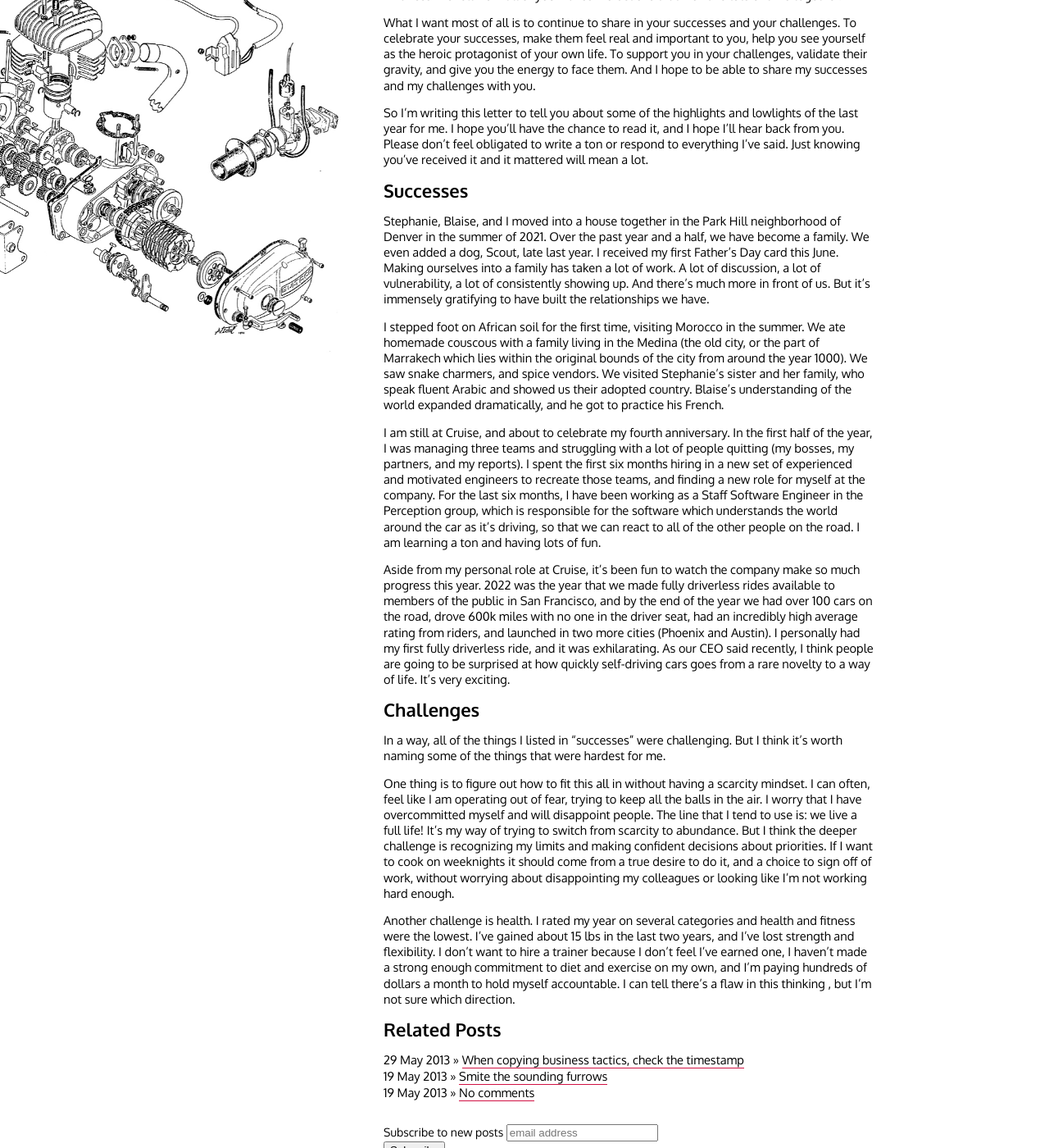
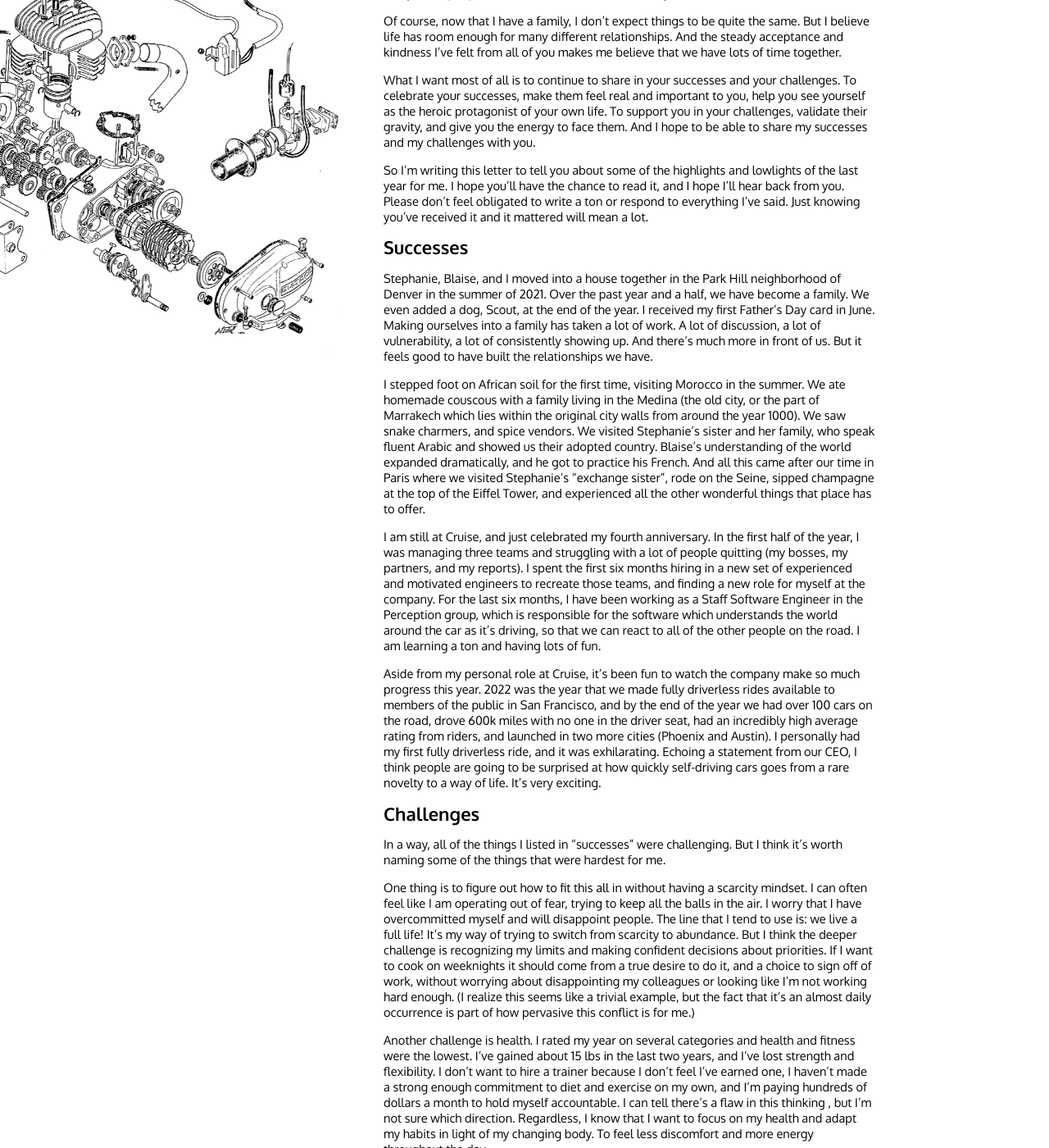
Before and after one commit to davidcrawford/davidcrawford.github.io, a Jekyll site: the page built from _posts/2023-01-22-reflections-on-2022.md, in a window 1280 px wide and 1400 px high, scrolled down 489 px. Shown: the whole window at 82% size. Built offline with Jekyll 4.4.1, drawn with Linux system fonts in a browser that asks for light colours; Markdown is read by kramdown in place of the engine named in the settings; comment, search, counter and statistics services are not loaded; some of the changed text lies outside the part shown.

Commit message:
Edits to 2022 reflections

```diff
--- a/_posts/2023-01-22-reflections-on-2022.md
+++ b/_posts/2023-01-22-reflections-on-2022.md
@@ -1,16 +1,20 @@
 ---
 layout: post
 title: Reflections on 2022
-snippet: A letter to friends and family
+snippet: A letter to the friends I've been missing
 ---
 
 # Reflections on 2022
+
+I sent this letter to friends around New Years of 22/23.  It's as comprehensive a summary of my life as I've written since I turned 30, so I thought I'd ressurect my blog and put it up here.
+
+---
 
 Dear friends,
 
 I miss you!  If you’re receiving this, it’s because I’ve been thinking of you, and I want to connect more.
 
-In 2020, I moved to Denver, committed to my relationship with Stephanie and Blaise, and the three of us locked ourselves in our home like the rest of the world.  Since then, I’ve never fully recovered my connections to the many other people I love who live around the country and the world.
+In 2020, I moved to Denver, committed to my relationship with Stephanie and Blaise, and then the three of us locked ourselves in our home and started spraying our groceries with Lysol like the rest of the world.  Since then, I’ve never fully recovered my connections to the many other people I love who live around the country and the world.
 
 Of course, now that I have a family, I don’t expect things to be quite the same.  But I believe life has room enough for many different relationships.  And the steady acceptance and kindness I’ve felt from all of you makes me believe that we have lots of time together.
 
@@ -20,19 +24,24 @@
 
 ## Successes
 
-Stephanie, Blaise, and I moved into a house together in the Park Hill neighborhood of Denver in the summer of 2021.  Over the past year and a half, we have become a family.  We even added a dog, Scout, late last year.  I received my first Father’s Day card this June.  Making ourselves into a family has taken a lot of work.  A lot of discussion, a lot of vulnerability, a lot of consistently showing up.  And there’s much more in front of us.  But it’s immensely gratifying to have built the relationships we have.
+Stephanie, Blaise, and I moved into a house together in the Park Hill neighborhood of Denver in the summer of 2021.  Over the past year and a half, we have become a family.  We even added a dog, Scout, at the end of the year.  I received my first Father’s Day card in June.  Making ourselves into a family has taken a lot of work.  A lot of discussion, a lot of vulnerability, a lot of consistently showing up.  And there’s much more in front of us.  But it feels good to have built the relationships we have.
 
-I stepped foot on African soil for the first time, visiting Morocco in the summer.  We ate homemade couscous with a family living in the Medina (the old city, or the part of Marrakech which lies within the original bounds of the city from around the year 1000).  We saw snake charmers, and spice vendors.  We visited Stephanie’s sister and her family, who speak fluent Arabic and showed us their adopted country.  Blaise’s understanding of the world expanded dramatically, and he got to practice his French.
+I stepped foot on African soil for the first time, visiting Morocco in the summer.  We ate homemade couscous with a family living in the Medina (the old city, or the part of Marrakech which lies within the original city walls from around the year 1000).  We saw snake charmers, and spice vendors.  We visited Stephanie’s sister and her family, who speak fluent Arabic and showed us their adopted country.  Blaise’s understanding of the world expanded dramatically, and he got to practice his French.  And all this came after our time in Paris where we visited Stephanie's "exchange sister", rode on the Seine, sipped champagne at the top of the Eiffel Tower, and experienced all the other wonderful things that place has to offer.
 
-I am still at Cruise, and about to celebrate my fourth anniversary.  In the first half of the year, I was managing three teams and struggling with a lot of people quitting (my bosses, my partners, and my reports).  I spent the first six months hiring in a new set of experienced and motivated engineers to recreate those teams, and finding a new role for myself at the company.  For the last six months, I have been working as a Staff Software Engineer in the Perception group, which is responsible for the software which understands the world around the car as it’s driving, so that we can react to all of the other people on the road.  I am learning a ton and having lots of fun.
+I am still at Cruise, and just celebrated my fourth anniversary.  In the first half of the year, I was managing three teams and struggling with a lot of people quitting (my bosses, my partners, and my reports).  I spent the first six months hiring in a new set of experienced and motivated engineers to recreate those teams, and finding a new role for myself at the company.  For the last six months, I have been working as a Staff Software Engineer in the Perception group, which is responsible for the software which understands the world around the car as it’s driving, so that we can react to all of the other people on the road.  I am learning a ton and having lots of fun.
 
-Aside from my personal role at Cruise, it’s been fun to watch the company make so much progress this year.  2022 was the year that we made fully driverless rides available to members of the public in San Francisco, and by the end of the year we had over 100 cars on the road, drove 600k miles with no one in the driver seat, had an incredibly high average rating from riders, and launched in two more cities (Phoenix and Austin).  I personally had my first fully driverless ride, and it was exhilarating.  As our CEO said recently, I think people are going to be surprised at how quickly self-driving cars goes from a rare novelty to a way of life. It’s very exciting.
+Aside from my personal role at Cruise, it’s been fun to watch the company make so much progress this year.  2022 was the year that we made fully driverless rides available to members of the public in San Francisco, and by the end of the year we had over 100 cars on the road, drove 600k miles with no one in the driver seat, had an incredibly high average rating from riders, and launched in two more cities (Phoenix and Austin).  I personally had my first fully driverless ride, and it was exhilarating.  Echoing a statement from our CEO, I think people are going to be surprised at how quickly self-driving cars goes from a rare novelty to a way of life. It’s very exciting.
 
 ## Challenges
 
 In a way, all of the things I listed in “successes” were challenging.  But I think it’s worth naming some of the things that were hardest for me.
 
-One thing is to figure out how to fit this all in without having a scarcity mindset.
-I can often, feel like I am operating out of fear, trying to keep all the balls in the air. I worry that I have overcommitted myself and will disappoint people. The line that I tend to use is: we live a full life! It's my way of trying to switch from scarcity to abundance. But I think the deeper challenge is recognizing my limits and making confident decisions about priorities. If I want to cook on weeknights it should come from a true desire to do it, and a choice to sign off of work, without worrying about disappointing my colleagues or looking like I'm not working hard enough.
+One thing is to figure out how to fit this all in without having a scarcity mindset. I can often feel like I am operating out of fear, trying to keep all the balls in the air. I worry that I have overcommitted myself and will disappoint people. The line that I tend to use is: we live a full life! It's my way of trying to switch from scarcity to abundance. But I think the deeper challenge is recognizing my limits and making confident decisions about priorities. If I want to cook on weeknights it should come from a true desire to do it, and a choice to sign off of work, without worrying about disappointing my colleagues or looking like I'm not working hard enough. (I realize this seems like a trivial example, but the fact that it's an almost daily occurrence is part of how pervasive this conflict is for me.)
 
-Another challenge is health. I rated my year on several categories and health and fitness were the lowest. I've gained about 15 lbs in the last two years, and I've lost strength and flexibility. I don't want to hire a trainer because I don't feel I've earned one, I haven't made a strong enough commitment to diet and exercise on my own, and I'm paying hundreds of dollars a month to hold myself accountable. I can tell there's a flaw in this thinking , but I'm not sure which direction.
+Another challenge is health. I rated my year on several categories and health and fitness were the lowest. I've gained about 15 lbs in the last two years, and I've lost strength and flexibility. I don't want to hire a trainer because I don't feel I've earned one, I haven't made a strong enough commitment to diet and exercise on my own, and I'm paying hundreds of dollars a month to hold myself accountable. I can tell there's a flaw in this thinking , but I'm not sure which direction.  Regardless, I know that I want to focus on my health and adapt my habits in light of my changing body.  To feel less discomfort and more energy throughout the day.
+
+## Looking Forward
+
+I keep trying to write down what the next year looks like for me, but all I can put down is bland platitudes.  I guess I don't really know what it will be!  But I'm getting a lot more comfortable with not knowing.  Whatever it is, I hope you'll all be a part of it.
+
+I'll leave you with [this fun video](https://www.youtube.com/watch?v=YP8KwawXS5k) of Cruiser's taking their parents on driverless rides, and [this beautiful post](https://www.facebook.com/stephanieaultpage/posts/pfbid02G8UrJB9UNSqJGChmVBb27BNzEU8iQNsYppyAAQPaGyjZEAG9XdxUrGwvyV6V9A2dl) from Stephanie about our summer adventures.
```
Also changed, not shown: 3 other files.
